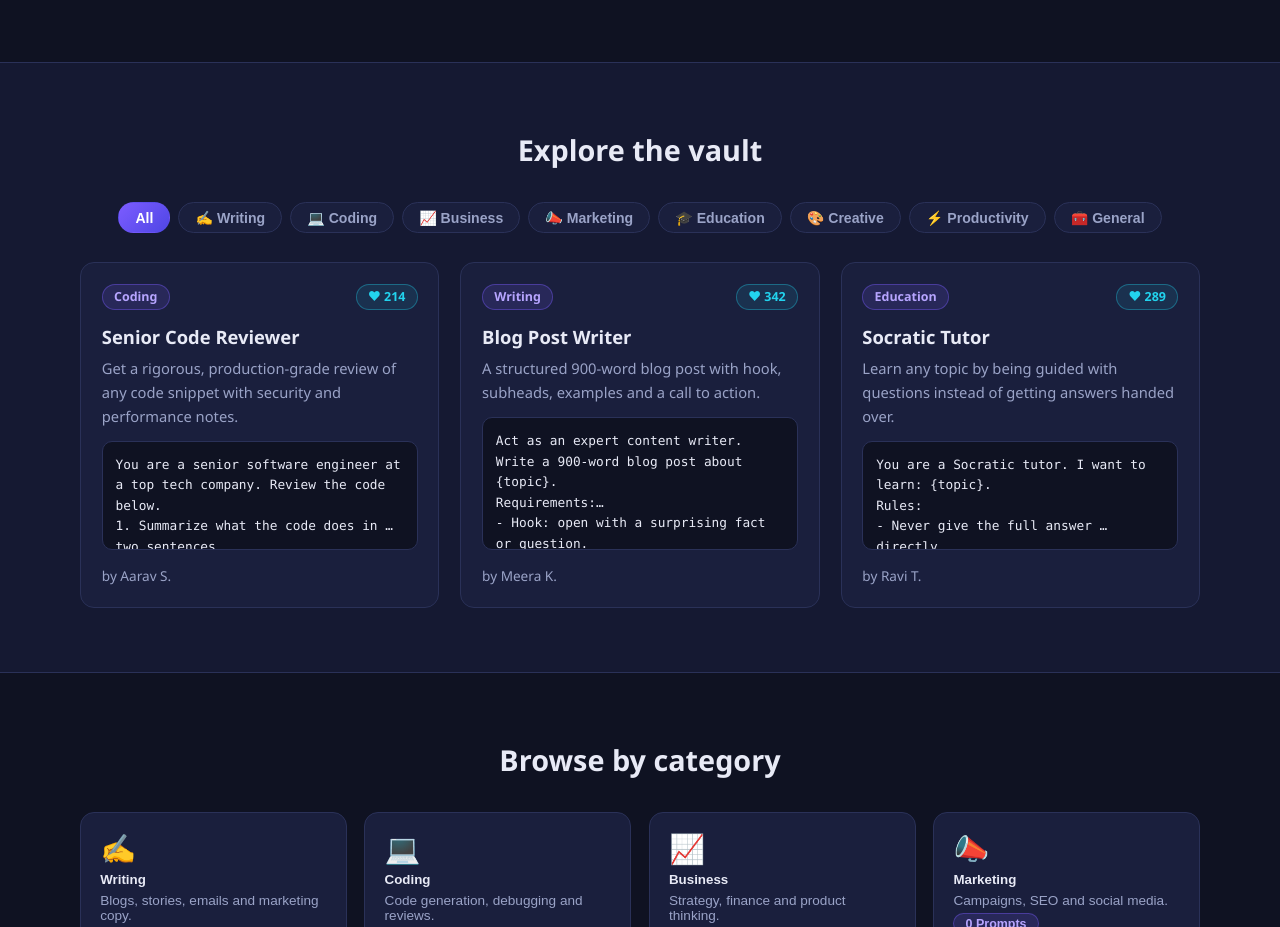
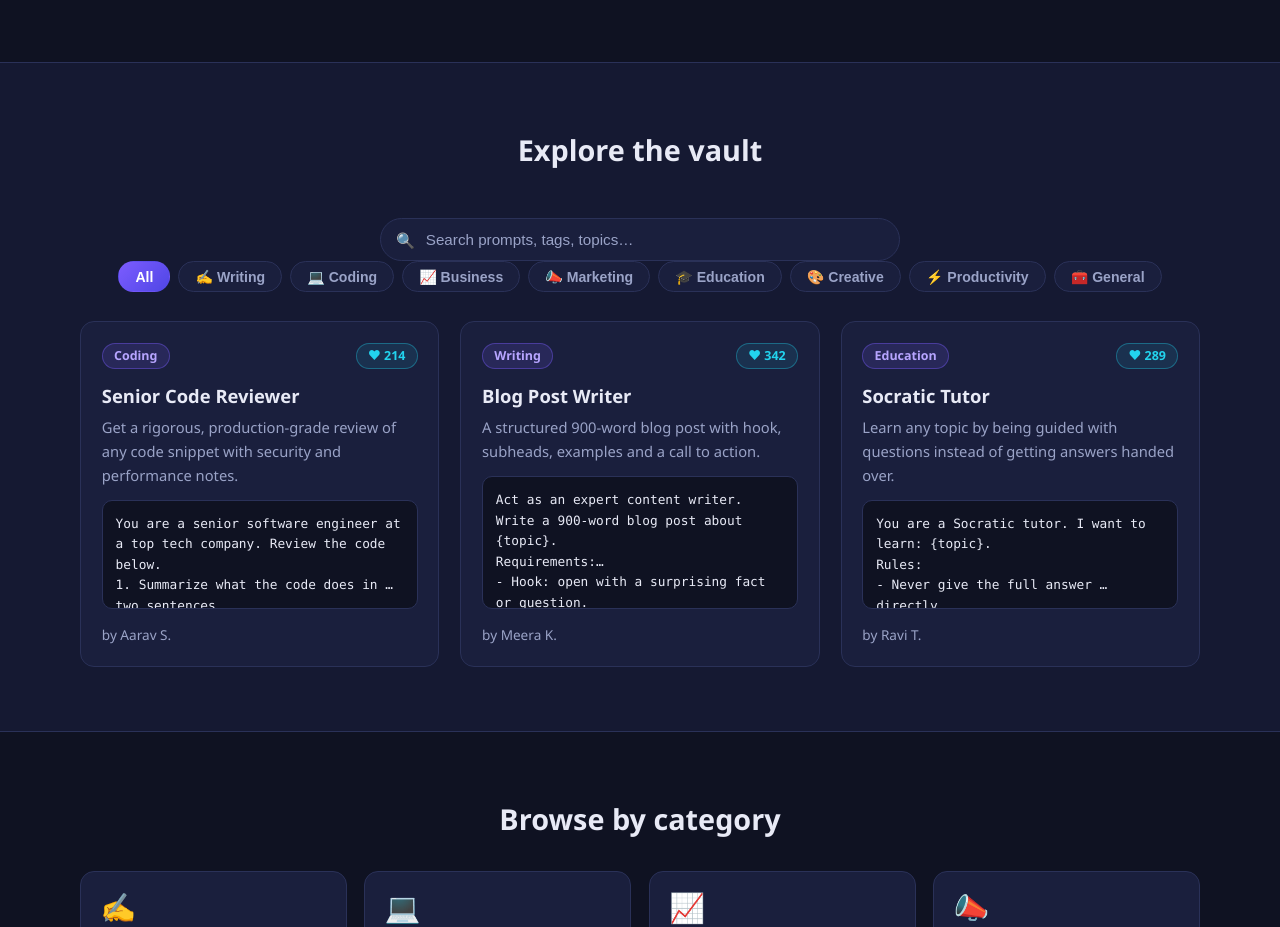
Before and after one commit to abhishekbhati806/Promptvault, a React (Vite) app in the folder client/: page / in a window 1280 px wide. Shown: the part 1005-1932 px from the top of the page. Built offline with nearby package versions, Linux system fonts and the light colour scheme.

Commit message:
feat: add search functionality - day 7

```diff
--- /dev/null
+++ b/client/src/components/SearchBar.jsx
@@ -0,0 +1,30 @@
+export default function SearchBar({
+  value,
+  onChange,
+  placeholder = 'Search prompts, tags, topics…',
+}) {
+  return (
+    <div className="search-bar">
+      <span className="search-icon" aria-hidden="true">
+        🔍
+      </span>
+      <input
+        type="search"
+        value={value}
+        placeholder={placeholder}
+        onChange={(e) => onChange(e.target.value)}
+        aria-label="Search prompts"
+      />
+      {value && (
+        <button
+          type="button"
+          className="search-clear"
+          onClick={() => onChange('')}
+          aria-label="Clear search"
+        >
+          ×
+        </button>
+      )}
+    </div>
+  );
+}
--- a/client/src/index.css
+++ b/client/src/index.css
@@ -527,3 +527,64 @@ h1 {
   text-align: center;
   margin-top: 1.5rem;
 }
+
+/* ============================================================
+   Search bar (Day 7)
+   ============================================================ */
+.section-head {
+  display: flex;
+  flex-direction: column;
+  gap: 1rem;
+  align-items: center;
+}
+
+.search-bar {
+  position: relative;
+  width: min(520px, 100%);
+}
+
+.search-bar .search-icon {
+  position: absolute;
+  left: 1rem;
+  top: 50%;
+  transform: translateY(-50%);
+  font-size: 0.95rem;
+  pointer-events: none;
+}
+
+.search-bar input {
+  width: 100%;
+  padding: 0.75rem 2.6rem 0.75rem 2.8rem;
+  border-radius: 999px;
+  border: 1px solid var(--border);
+  background: var(--card);
+  color: var(--text);
+  font-size: 0.95rem;
+  outline: none;
+  transition: border-color 0.15s ease;
+}
+
+.search-bar input::placeholder {
+  color: var(--muted);
+}
+
+.search-bar input:focus {
+  border-color: var(--primary);
+}
+
+.search-clear {
+  position: absolute;
+  right: 0.7rem;
+  top: 50%;
+  transform: translateY(-50%);
+  background: none;
+  border: none;
+  color: var(--muted);
+  font-size: 1.3rem;
+  line-height: 1;
+  cursor: pointer;
+}
+
+.search-clear:hover {
+  color: var(--danger);
+}
--- a/client/src/pages/Home.jsx
+++ b/client/src/pages/Home.jsx
@@ -1,16 +1,24 @@
 import { useMemo, useState } from 'react';
+import SearchBar from '../components/SearchBar.jsx';
 import PromptCard from '../components/PromptCard.jsx';
 import CategoryPills from '../components/CategoryPills.jsx';
 import { CATEGORIES } from '../data/categories.js';
 import { PROMPTS } from '../data/prompts.js';
 
 export default function Home() {
+  const [query, setQuery] = useState('');
   const [category, setCategory] = useState('all');
 
-  const filtered = useMemo(
-    () => PROMPTS.filter((p) => category === 'all' || p.category === category),
-    [category]
-  );
+  const filtered = useMemo(() => {
+    const q = query.trim().toLowerCase();
+    return PROMPTS.filter((p) => {
+      const matchesCategory = category === 'all' || p.category === category;
+      const haystack = [p.title, p.description, p.prompt, ...(p.tags || [])]
+        .join(' ')
+        .toLowerCase();
+      return matchesCategory && (!q || haystack.includes(q));
+    });
+  }, [query, category]);
 
   const counts = useMemo(() => {
     const map = {};
@@ -85,7 +93,10 @@ export default function Home() {
       {/* Prompt library */}
       <section id="prompts" className="section section-alt">
         <div className="container">
-          <h2 className="section-title">Explore the vault</h2>
+          <div className="section-head">
+            <h2 className="section-title">Explore the vault</h2>
+            <SearchBar value={query} onChange={setQuery} />
+          </div>
           <CategoryPills categories={CATEGORIES} active={category} onSelect={setCategory} />
           <div className="prompt-grid">
             {filtered.map((p) => (
@@ -93,7 +104,7 @@ export default function Home() {
             ))}
           </div>
           {filtered.length === 0 && (
-            <p className="muted center">No prompts in this category yet.</p>
+            <p className="muted center">No prompts match your search. Try a different word or category.</p>
           )}
         </div>
       </section>
```
